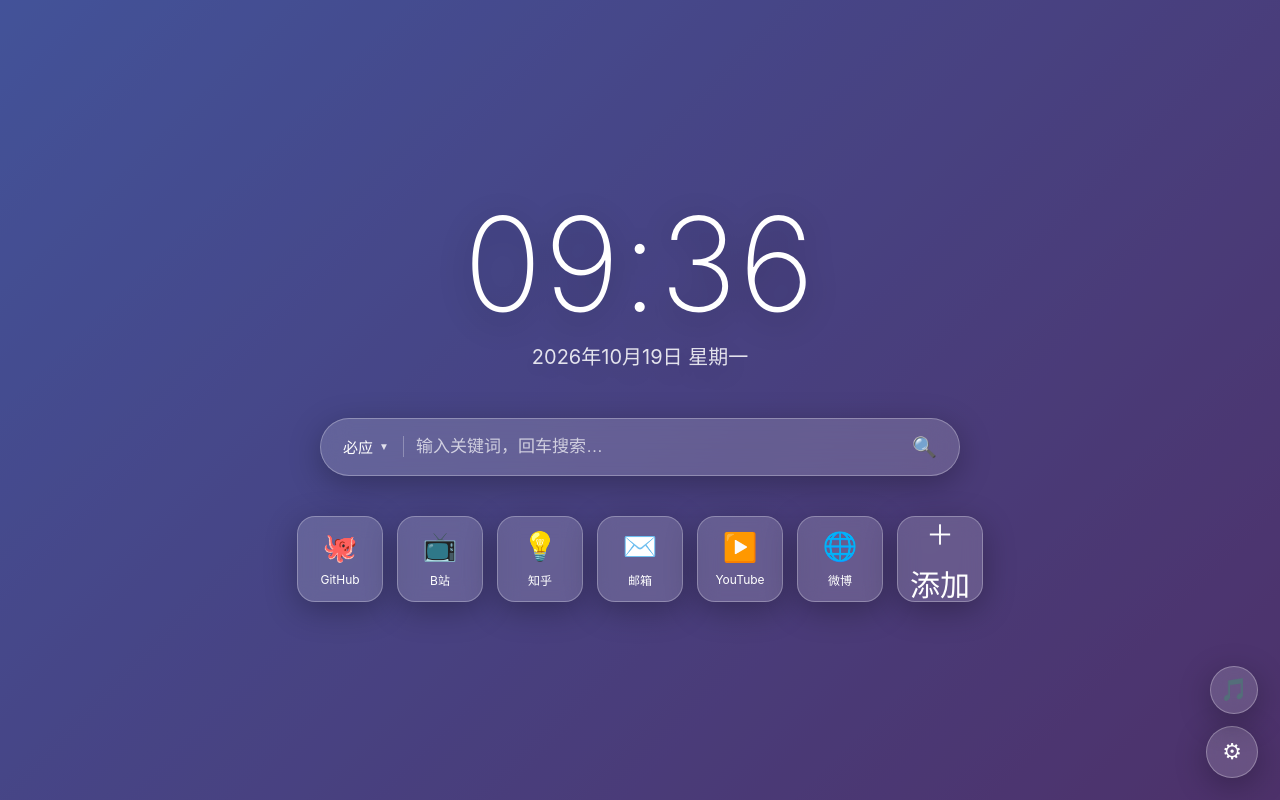
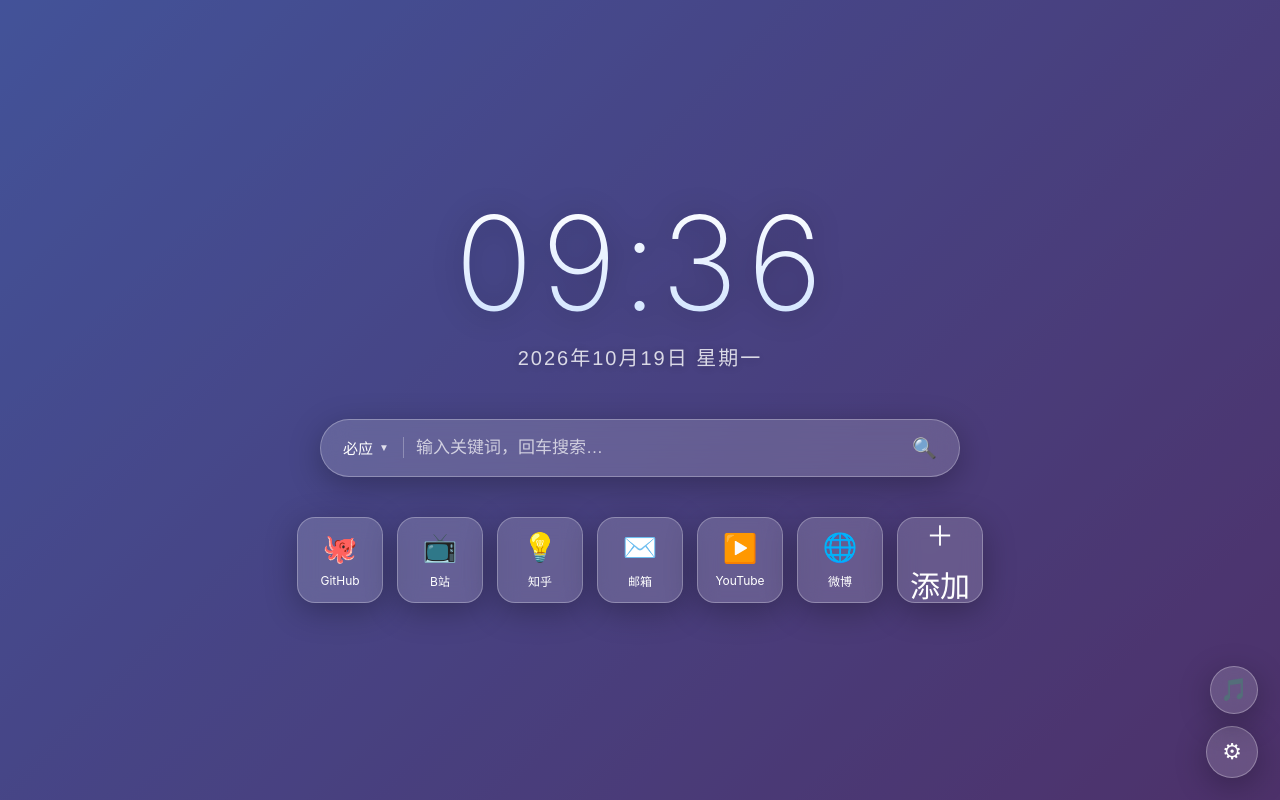
Before and after one commit to duchen1020-ctrl/edge-newtab-page, a browser extension: page index.html in a window 1280 px wide. Drawn offline with Linux system fonts and the light colour scheme.

Commit message:
美化时间日期字体：渐变填充、优雅字体栈、等宽数字、柔和投影

```diff
--- a/index.html
+++ b/index.html
@@ -75,17 +75,28 @@
 
   /* 时钟 */
   #clock {
+    font-family: "SF Pro Display", "Helvetica Neue", "PingFang SC", "Microsoft YaHei", system-ui, -apple-system, sans-serif;
     font-size: clamp(56px, 12vw, 130px);
     font-weight: 200;
+    letter-spacing: 1px;
+    line-height: 1;
+    font-variant-numeric: tabular-nums;
+    font-feature-settings: "tnum" 1;
+    background: linear-gradient(180deg, #ffffff 0%, #cfe3ff 100%);
+    -webkit-background-clip: text;
+    background-clip: text;
+    -webkit-text-fill-color: transparent;
+    color: transparent;
+    filter: drop-shadow(0 2px 14px rgba(0,0,0,0.28));
+  }
+  #date {
+    margin-top: 14px;
+    font-family: "PingFang SC", "Microsoft YaHei", "Helvetica Neue", system-ui, sans-serif;
+    font-size: clamp(14px, 2.4vw, 20px);
+    font-weight: 400;
     letter-spacing: 2px;
-    text-shadow: var(--shadow);
-    line-height: 1;
-  }
-  #date {
-    margin-top: 12px;
-    font-size: clamp(14px, 2.4vw, 20px);
-    opacity: 0.85;
-    text-shadow: var(--shadow);
+    opacity: 0.8;
+    text-shadow: 0 1px 10px rgba(0,0,0,0.28);
   }
 
   /* 搜索框 */
```
Also changed, not shown: newtab-extension/newtab.html (+16 -5 lines).
